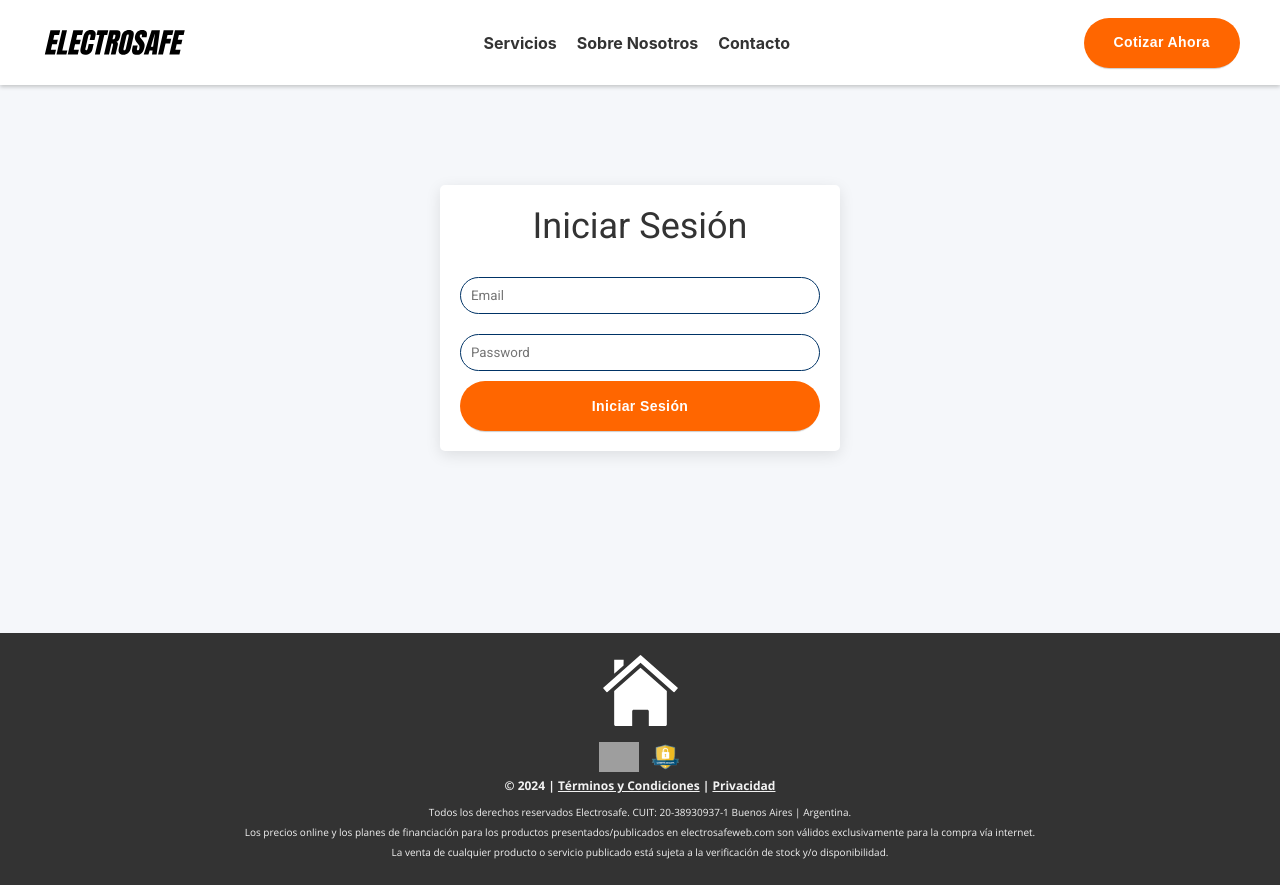
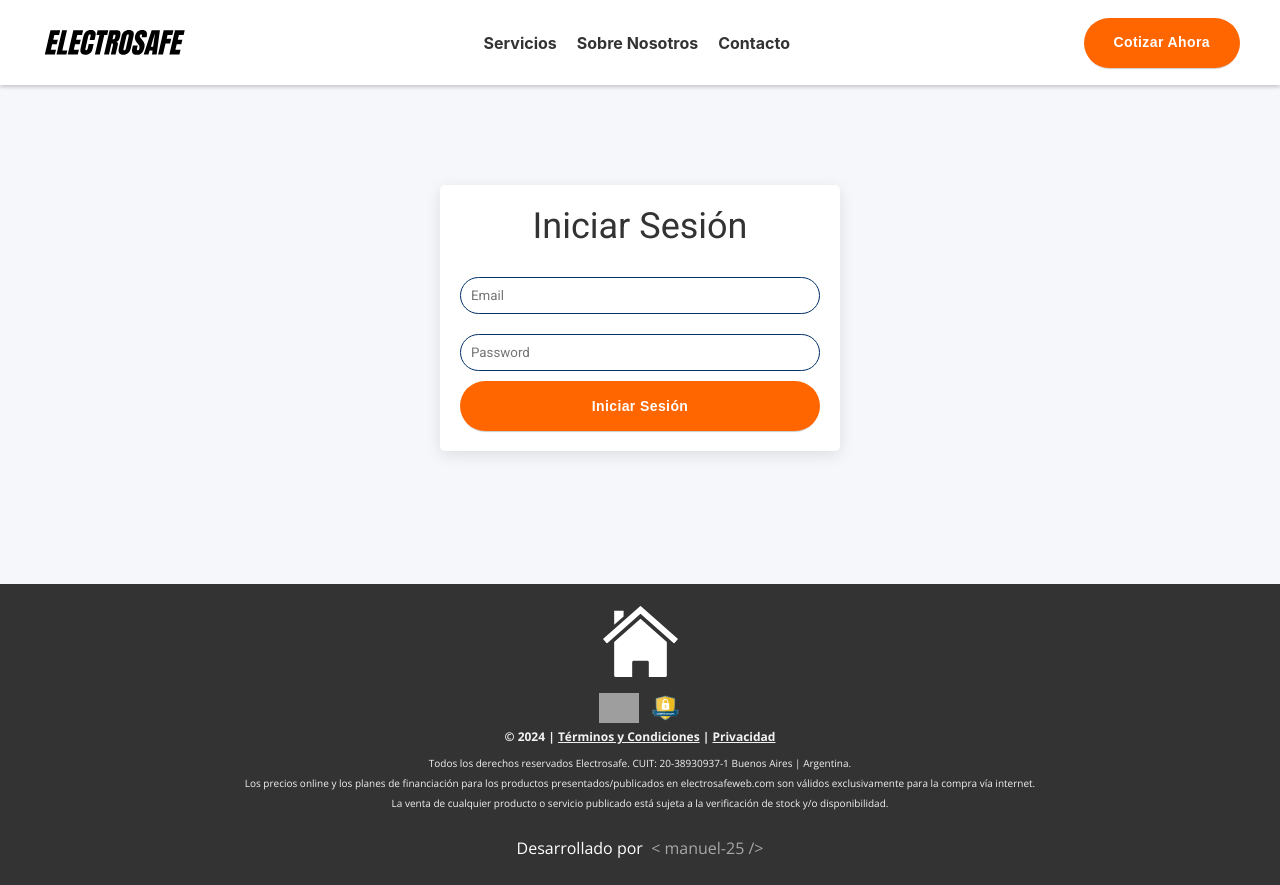
Before and after one commit to manuel-25/ElectroFix, a React (Create React App) app in the folder frontend/: page /manager in a window 1280 px wide. Built offline with nearby package versions, Linux system fonts and the light colour scheme; grey boxes are pictures that could not be loaded.

Commit message:
Minor changes

```diff
--- a/frontend/src/components/Footer/Footer.css
+++ b/frontend/src/components/Footer/Footer.css
@@ -78,6 +78,31 @@
     height: 30px;
 }
 
+.footer-developer {
+    text-align: center;
+    margin-top: 20px;
+    font-size: 10px;
+    color: #B0B0B0;
+}
+
+.footer-developer .footer-p {
+    color: #ffff;
+}
+
+.footer-developer .github-link {
+    color: #A6A6A6;
+    text-decoration: none;
+}
+
+.footer-developer .github-link:hover {
+    color: #ffffff;
+}
+
+.footer-developer .github-link:after {
+    color: #ff6666;
+}
+
+
 @media (max-width: 768px) {
     .footer-content {
         flex-direction: column;
--- a/frontend/src/components/Footer/Footer.jsx
+++ b/frontend/src/components/Footer/Footer.jsx
@@ -3,25 +3,33 @@ import './Footer.css';
 
 function Footer() {
     return (
-        <footer class="footer">
-            <div class="footer-content">
-            <div class='footer-logo'>
-                <img class='logo' src="/ELECTROSAFEwhite.svg" alt="Electrosafe logo" />
+        <footer className="footer">
+            <div className="footer-content">
+                <div className="footer-logo">
+                    <img className="logo" src="/ELECTROSAFEwhite.svg" alt="Electrosafe logo" />
                 </div>
-            <div class="images">
+                <div className="images">
                     <a href="http://qr.afip.gob.ar/?qr=ueZdOH3wUQcOvPEgt_JCjw,," target="_F960AFIPInfo">
-                <img class='qr-afip' src="http://www.afip.gob.ar/images/f960/DATAWEB.jpg" alt="AFIP QR" />
+                        <img className="qr-afip" src="http://www.afip.gob.ar/images/f960/DATAWEB.jpg" alt="AFIP QR" />
                     </a>
-                <img class='secure-icon' src="/images/secure.png" alt="Secure Icon" />
+                    <img className="secure-icon" src="/images/secure.png" alt="Secure Icon" />
                 </div>
-            <div class="footer-terms-and-condition">
+                <div className="footer-terms-and-condition">
                     <p>© 2024 | <a href="/terminos-condiciones">Términos y Condiciones</a> | <a href="/privacidad">Privacidad</a></p>
                 </div>
-            <div class="footer-bottom">
+                <div className="footer-bottom">
                     <p>Todos los derechos reservados Electrosafe. CUIT: 20-38930937-1 Buenos Aires | Argentina.</p>
                     <p>Los precios online y los planes de financiación para los productos presentados/publicados en electrosafeweb.com son válidos exclusivamente para la compra vía internet.</p>
                     <p>La venta de cualquier producto o servicio publicado está sujeta a la verificación de stock y/o disponibilidad.</p>
                 </div>
+            </div>
+            <div className="footer-developer">
+                <p className='footer-p'>
+                    Desarrollado por &nbsp;
+                    <a href="https://github.com/manuel-25" target="_blank" rel="noopener noreferrer" className="github-link">
+                        &lt; manuel-25 /&gt;
+                    </a>
+                </p>
             </div>
         </footer>
     );
```
Also changed, not shown: 1 other file (tests, documents, lock files or other folders). Lines whose indentation alone changed are shown as unchanged.
